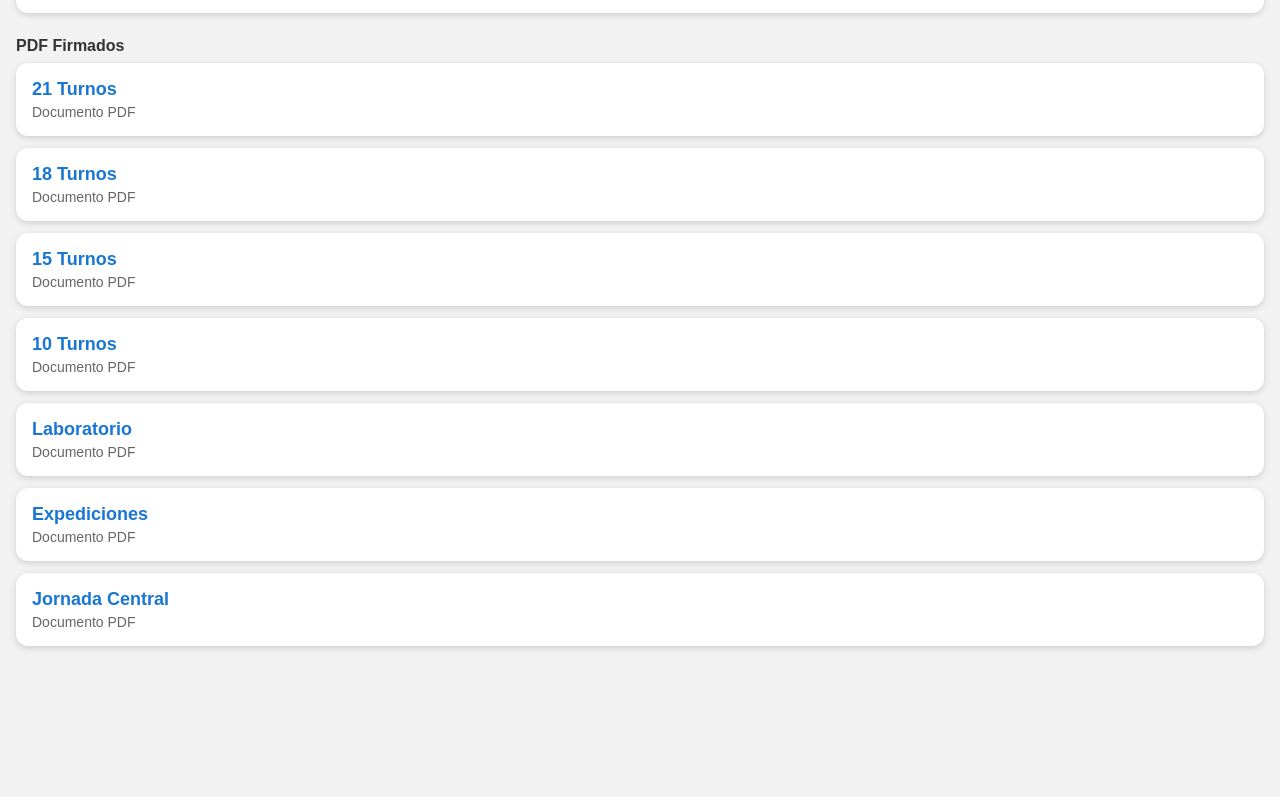
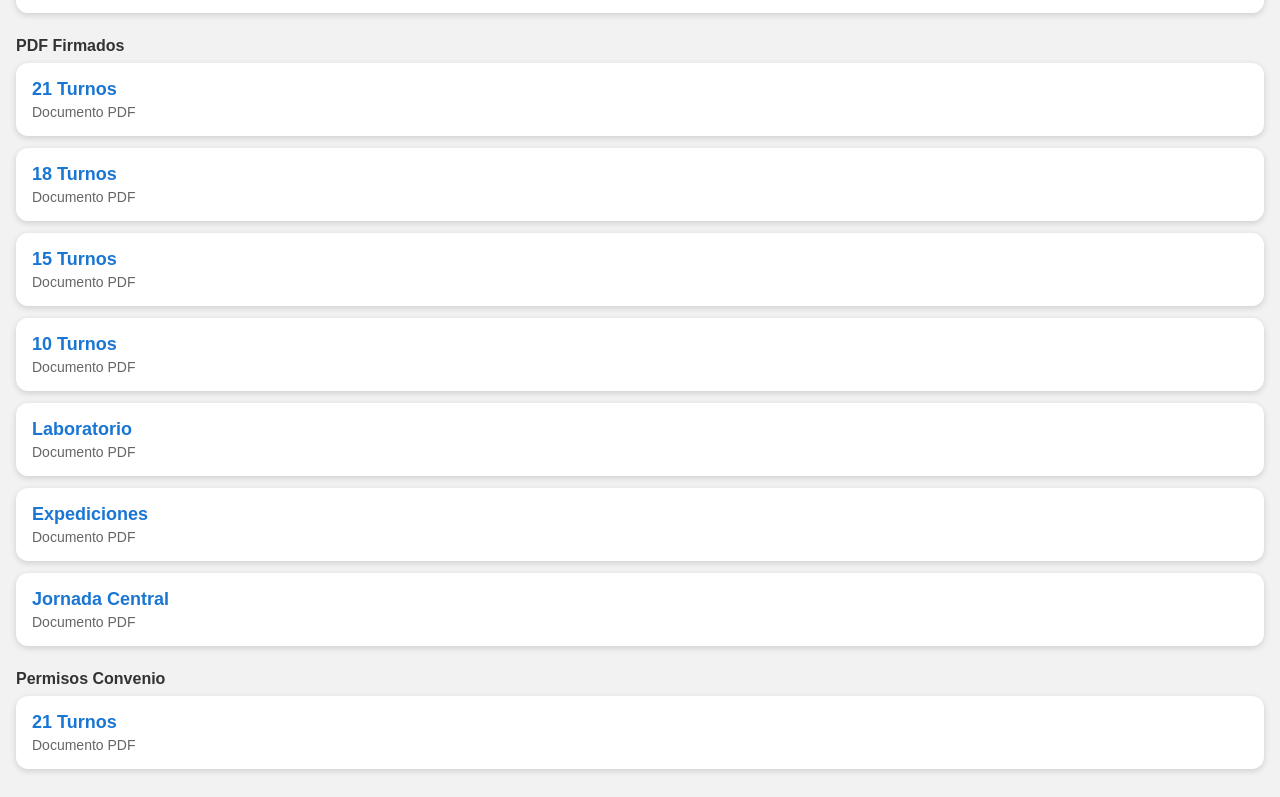
Before and after one commit to suslab-maker/calendarios, a plain HTML site: page index.html in a window 1280 px wide. Shown: the part 1570-2367 px from the top of the page. Before the commit the page ends 2244 px from the top, so only its background shows below. Drawn offline with Linux system fonts and the light colour scheme.

Commit message:
Update index.html

```diff
--- a/index.html
+++ b/index.html
@@ -102,7 +102,8 @@
     <div class="card"><a href="Laboratorio.pdf">Laboratorio</a><div class="subtitle">Documento PDF</div></div>
     <div class="card"><a href="Expediciones.pdf">Expediciones</a><div class="subtitle">Documento PDF</div></div>
     <div class="card"><a href="JC.pdf">Jornada Central</a><div class="subtitle">Documento PDF</div></div>
-
+<div class="section">Permisos Convenio</div>
+    <div class="card"><a href="PermisosCC.pdf">21 Turnos</a><div class="subtitle">Documento PDF</div></div>
 
   </div>
 
```
